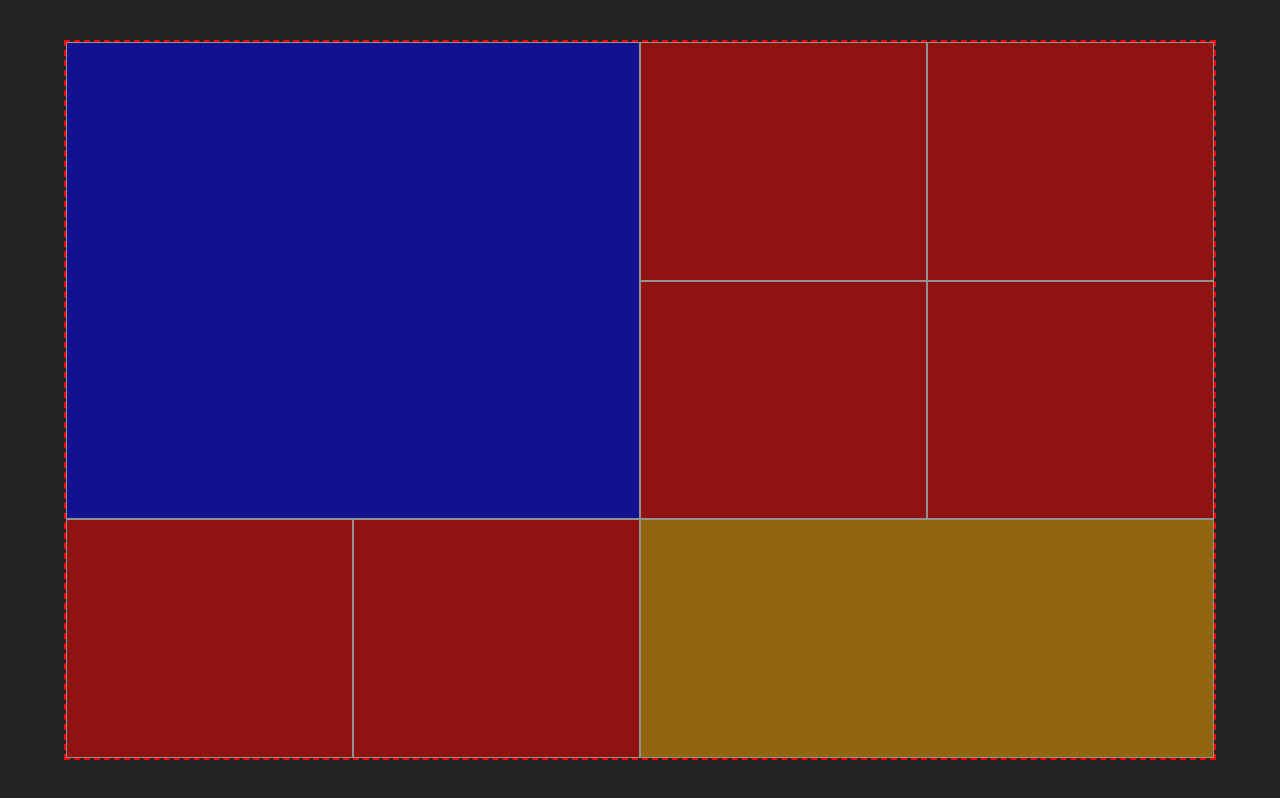
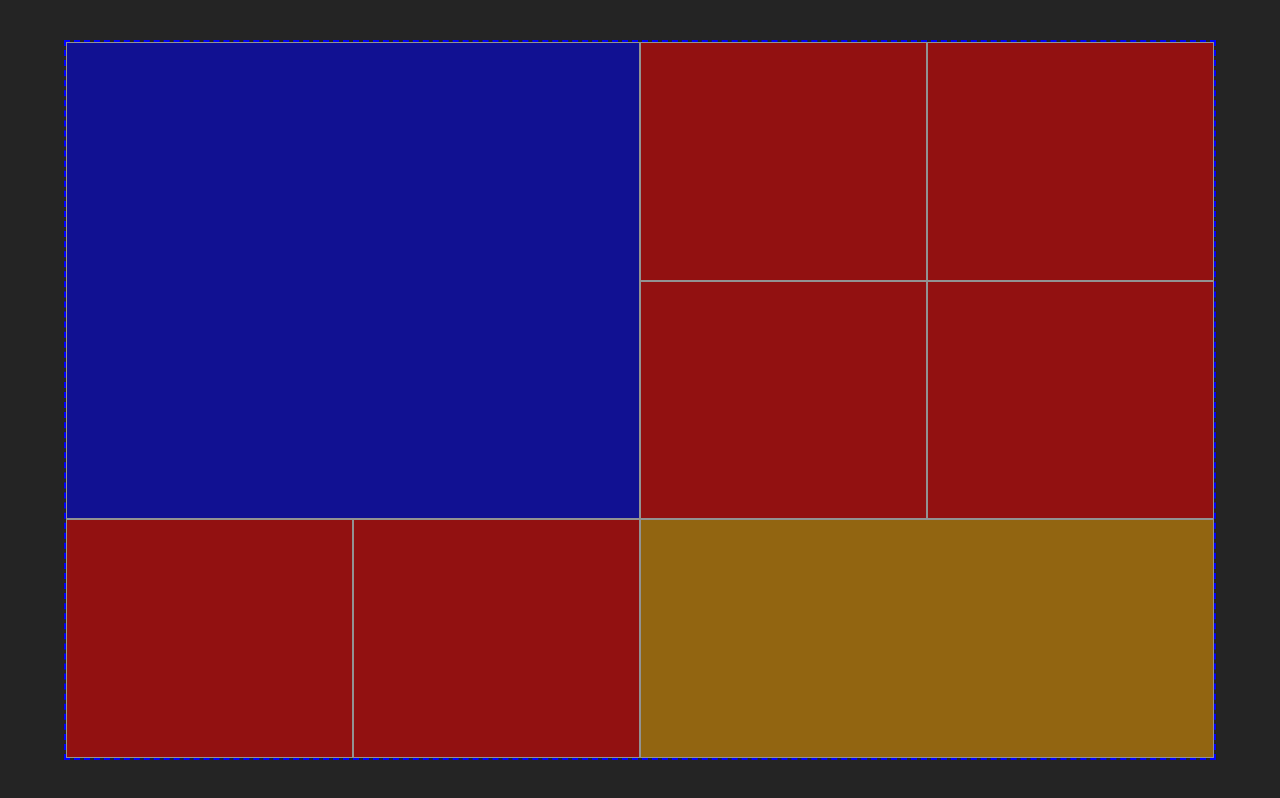
Before and after one commit to HarikrishnanYPR1707/Image-Gallery, a React (Vite) app: page / in a window 1280 px wide. Built offline with nearby package versions, Linux system fonts and the light colour scheme.

Commit message:
Added changes

```diff
--- a/src/App.css
+++ b/src/App.css
@@ -14,7 +14,7 @@
   width: 90vw;
   width: 90dvw;
 
-  border: dashed 2px red;
+  border: dashed 2px blue;
 
   display: grid;
 }
```
